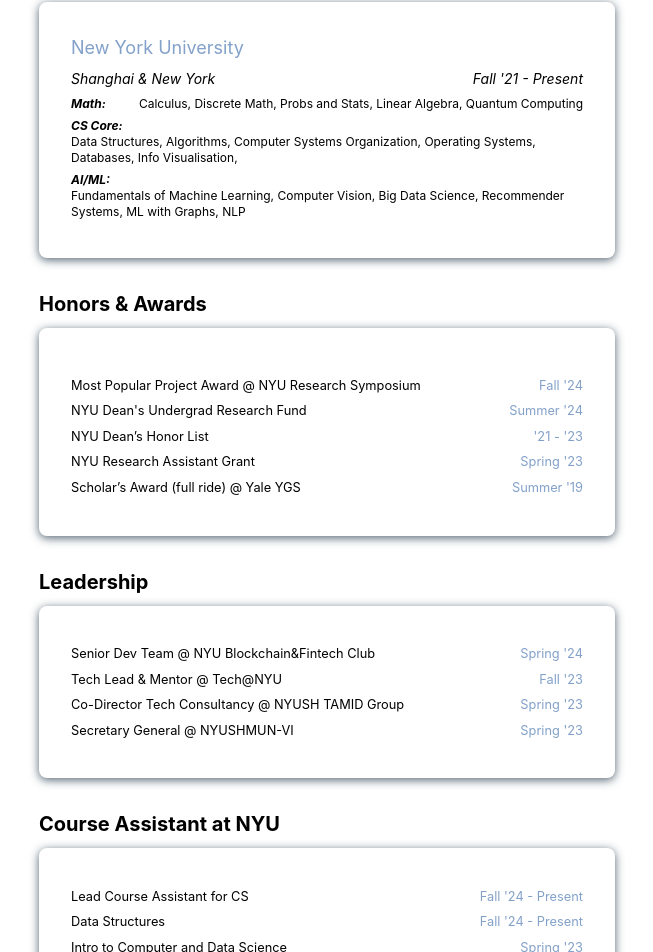
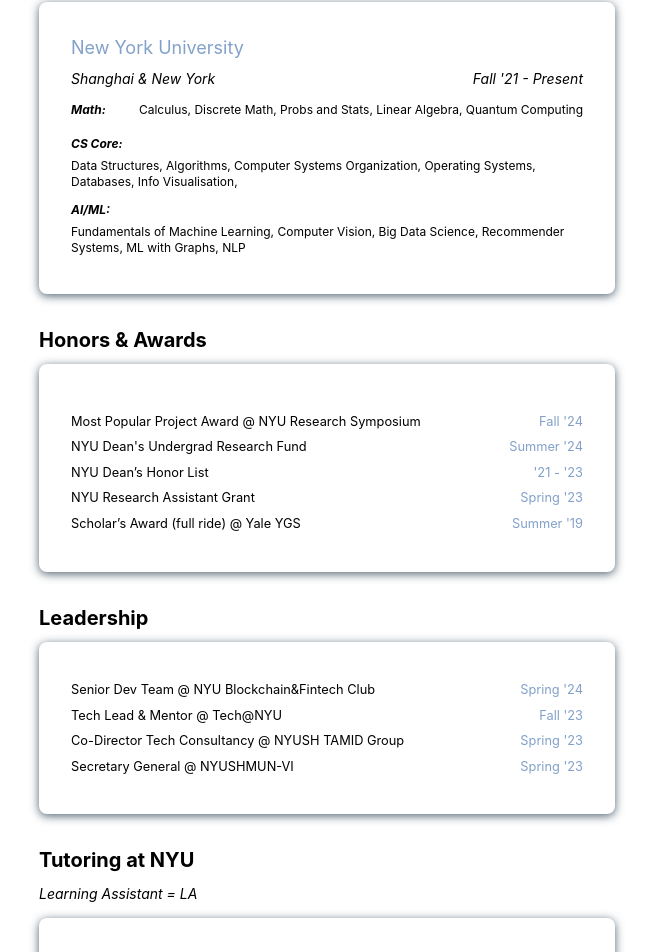
Before and after one commit to s-haider10/portfolio-blog, a Next.js app: page /experience in a window 1280 px wide. Shown: the part 732-1684 px from the top of the page, without its empty margins (313-966 px from the left). Built offline with nearby package versions, Linux system fonts and the light colour scheme.

Commit message:
Update page.tsx

```diff
--- a/app/experience/page.tsx
+++ b/app/experience/page.tsx
@@ -21,18 +21,18 @@
             </p>
 
             <p className="text-xs text-gray-450">
-              <span className="font-bold italic">Math:</span> Calculus, Discrete
-              Math, Probs and Stats, Linear Algebra, Quantum Computing
+              <p className="font-bold italic">Math:</p> Calculus, Discrete Math,
+              Probs and Stats, Linear Algebra, Quantum Computing
             </p>
             <p className="text-xs text-gray-450">
-              <span className="font-bold italic">CS Core:</span> Data
-              Structures, Algorithms, Computer Systems Organization, Operating
-              Systems, Databases, Info Visualisation,
+              <p className="font-bold italic">CS Core:</p> Data Structures,
+              Algorithms, Computer Systems Organization, Operating Systems,
+              Databases, Info Visualisation,
             </p>
             <p className="text-xs text-gray-450">
-              <span className="font-bold italic">AI/ML:</span> Fundamentals of
-              Machine Learning, Computer Vision, Big Data Science, Recommender
-              Systems, ML with Graphs, NLP
+              <p className="font-bold italic">AI/ML:</p> Fundamentals of Machine
+              Learning, Computer Vision, Big Data Science, Recommender Systems,
+              ML with Graphs, NLP
             </p>
           </div>
         </div>
@@ -85,27 +85,28 @@
             </p>
           </div>
         </div>
-        <h2 className="font-semibold text-xl">Course Assistant at NYU</h2>
+        <h2 className="font-semibold text-xl">Tutoring at NYU</h2>
+        <p className="text-sm italic"> Learning Assistant = LA</p>
         <div className="experience-box">
           <div className="tutoring">
             <p>
-              Lead Course Assistant for CS
+              Lead for All CS Tutors
               <span className="float-right custom-blue">
                 Fall '24 - Present
               </span>
             </p>
             <p>
-              Data Structures
+              Data Structures LA
               <span className="float-right custom-blue">
                 Fall '24 - Present
               </span>
             </p>
             <p>
-              Intro to Computer and Data Science
+              Intro to CS & DS LA
               <span className="float-right custom-blue">Spring '23</span>
             </p>
             <p>
-              Intro to Computer Programming
+              Intro to Programming LA
               <span className="float-right custom-blue">Fall '22</span>
             </p>
           </div>
```
